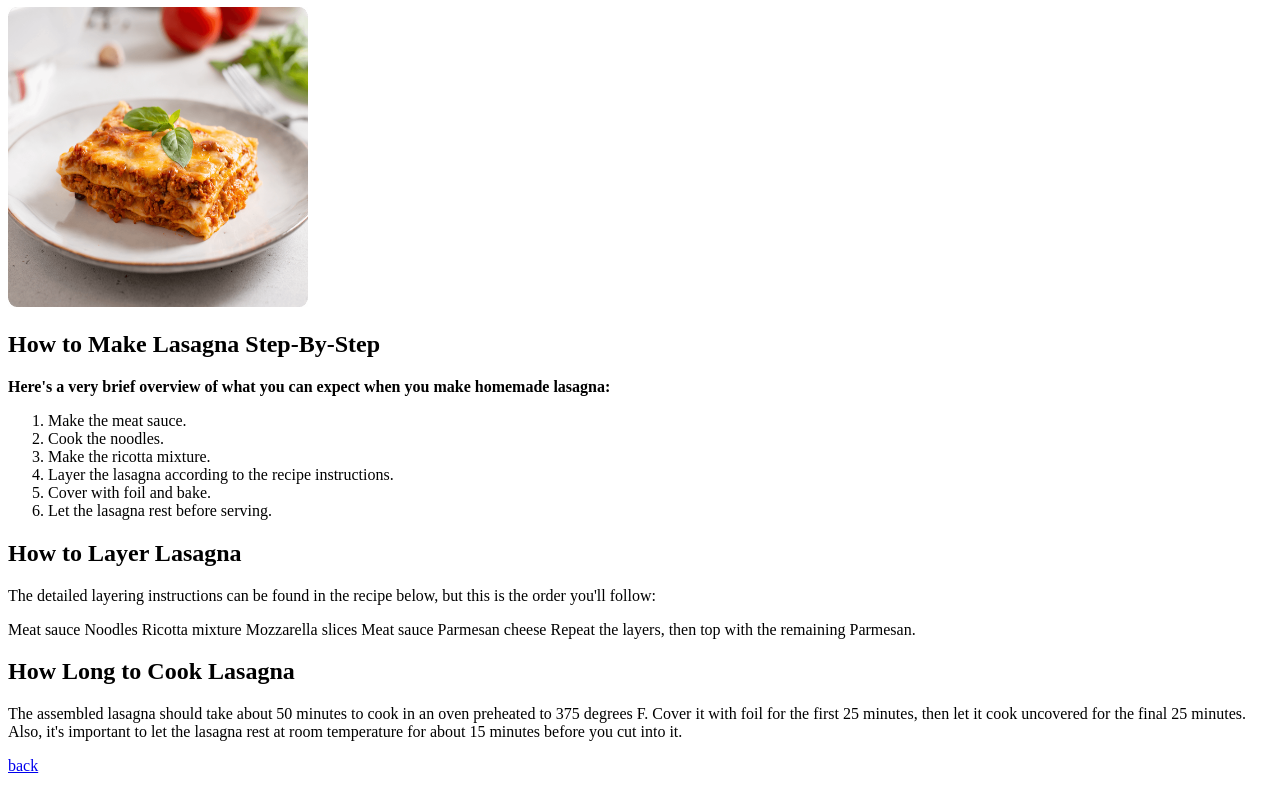
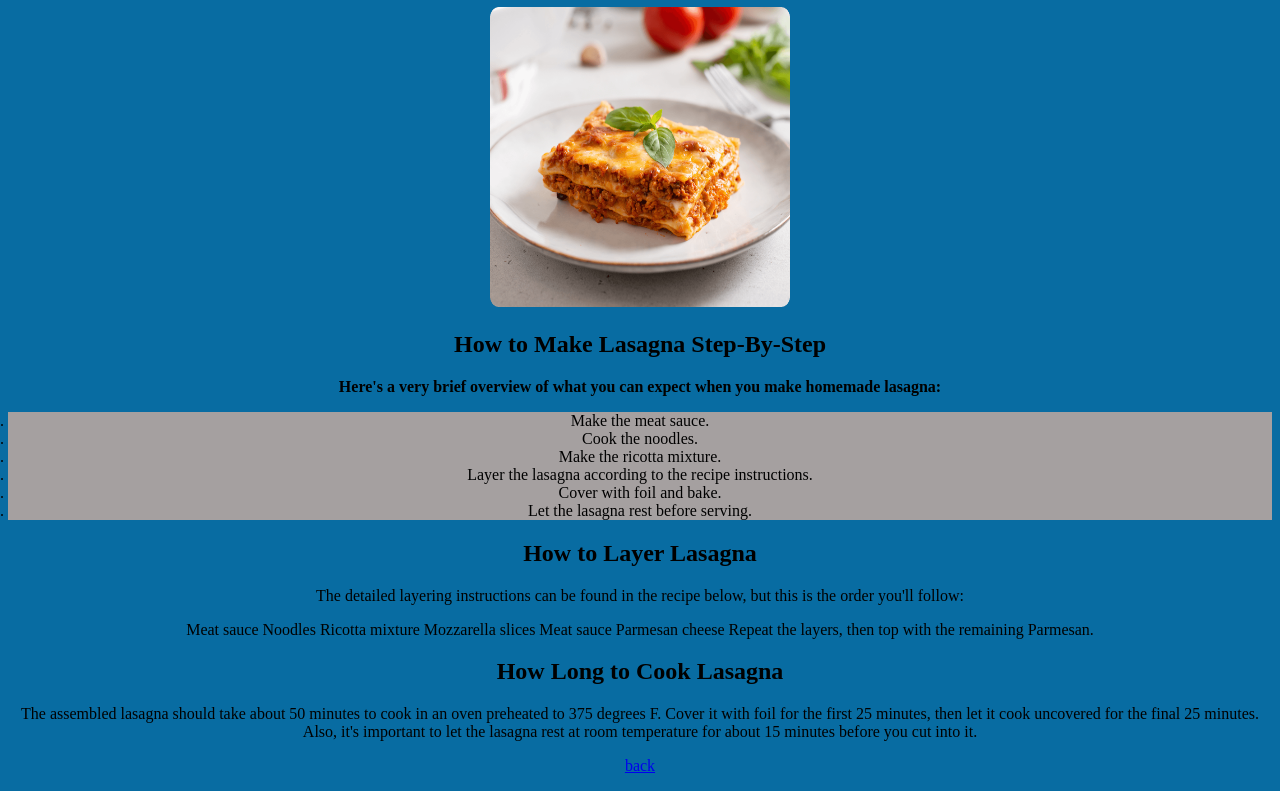
Before and after one commit to GhidBase/basic-recipe-website, a plain HTML site: page recipes/lasagna.html in a window 1280 px wide. Shown: the part 73-864 px from the top of the page. Drawn offline with Linux system fonts and the light colour scheme.

Commit message:
Link the recipes to the css template

```diff
--- a/recipes/lasagna.html
+++ b/recipes/lasagna.html
@@ -5,6 +5,7 @@
 <head>
     <meta charset="utf-8">
     <title>Lasagna Recipe</title>
+    <link rel="stylesheet" href="../styles.css">
 </head>
 
 <body>
@@ -39,7 +40,7 @@
 
     <p>The assembled lasagna should take about 50 minutes to cook in an oven preheated to 375 degrees F. Cover it with foil for the first 25 minutes, then let it cook uncovered for the final 25 minutes. Also, it's important to let the lasagna rest at room temperature for about 15 minutes before you cut into it.</p>
 
-    <a href="../index.html">back</a>
+    <p><a href="../index.html">back</a></p>
 </body>
 
 </html>
--- a/styles.css
+++ b/styles.css
@@ -13,3 +13,9 @@ ul {
     padding: 0;
     margin: 0;
 }
+
+ol {
+    background-color: rgb(165, 160, 160);
+    padding: 0;
+    margin: 0;
+}
```
Also changed, not shown: recipes/chicken-nuggets.html (+2 -1 lines), recipes/hot-pocket.html (+2 -1 lines).
